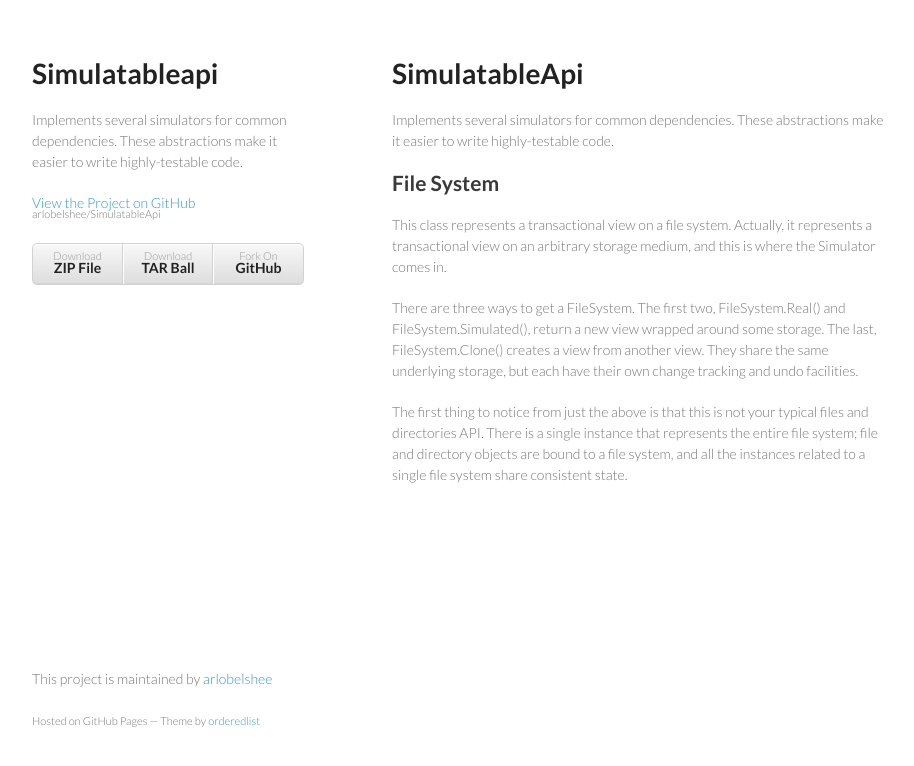
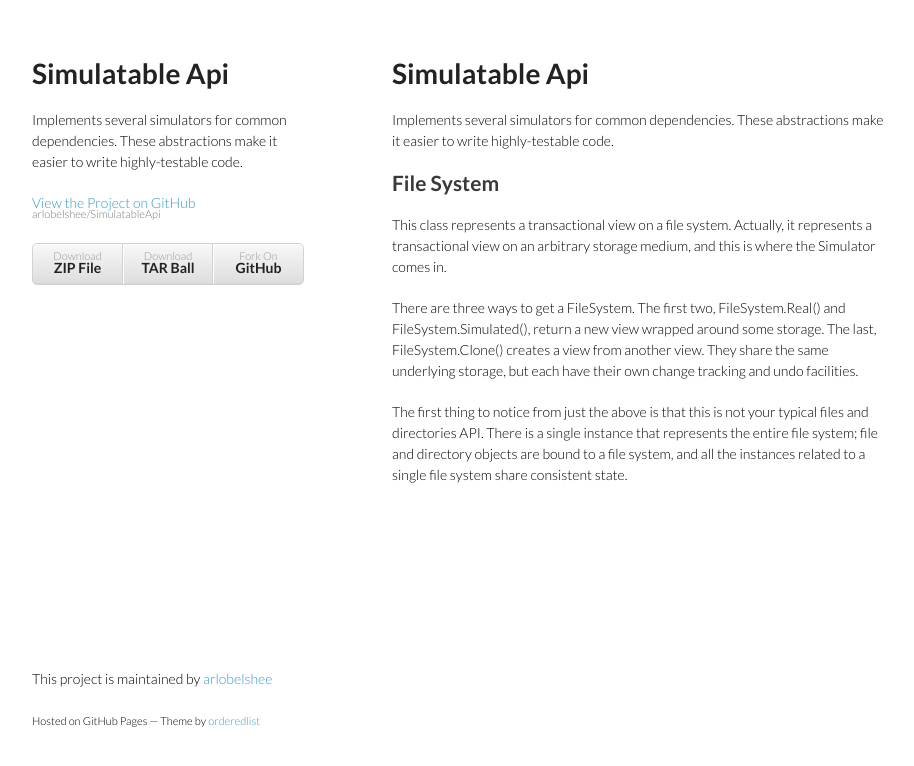
Before and after one commit to arlobelshee/SimulatableApi, a plain HTML site: page index.html in a window 1280 px wide. Shown: the whole page, without its empty margins (178-1092 px from the left). Drawn offline with Linux system fonts and the light colour scheme.

Commit message:
Make the text black. It was too hard to read in gray.

```diff
--- a/index.html
+++ b/index.html
@@ -15,7 +15,7 @@
   <body>
     <div class="wrapper">
       <header>
-        <h1>Simulatableapi</h1>
+        <h1>Simulatable Api</h1>
         <p>Implements several simulators for common dependencies. These abstractions make it easier to write highly-testable code.</p>
         <p class="view"><a href="https://github.com/arlobelshee/SimulatableApi">View the Project on GitHub <small>arlobelshee/SimulatableApi</small></a></p>
         <ul>
@@ -25,7 +25,7 @@
         </ul>
       </header>
       <section>
-        <h1>SimulatableApi</h1>
+        <h1>Simulatable Api</h1>
 
 <p>Implements several simulators for common dependencies. These abstractions make it easier to write highly-testable code.</p>
 
--- a/stylesheets/styles.css
+++ b/stylesheets/styles.css
@@ -3,7 +3,6 @@
 body {
   padding:50px;
   font:14px/1.5 Lato, "Helvetica Neue", Helvetica, Arial, sans-serif;
-  color:#777;
   font-weight:300;
 }
 
```
